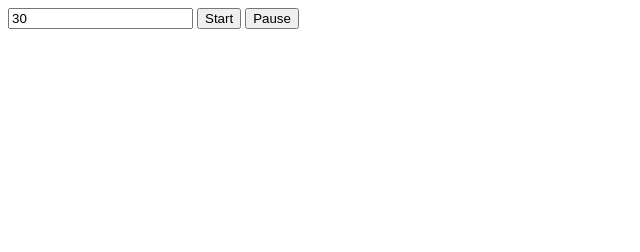
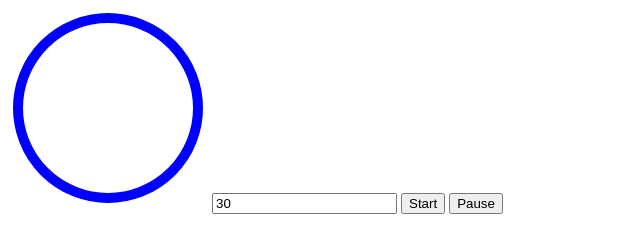
Before and after one commit to dukec85/timer, a plain HTML site: page index.html in a window 1280 px wide. Shown: the whole page, without its empty margins (0-640 px from the left). Drawn offline with Linux system fonts and the light colour scheme.

Commit message:
added svg circle element

```diff
--- a/index.html
+++ b/index.html
@@ -5,6 +5,20 @@
         <title></title>
     </head>
     <body>
+        <svg height="200" width="200">
+            <circle
+                r="90"
+                cx="100"
+                cy="100"
+                fill="transparent"
+                stroke="blue"
+                stroke-width="10"
+                stroke-dasharray="565"
+                stroke-dashoffset="0"
+                transform="rotate(-90 100 100)"
+              />
+        </svg>
+
         <input id="duration" value="30" />
         <button id="start">Start</button>
         <button id="pause">Pause</button>
```
